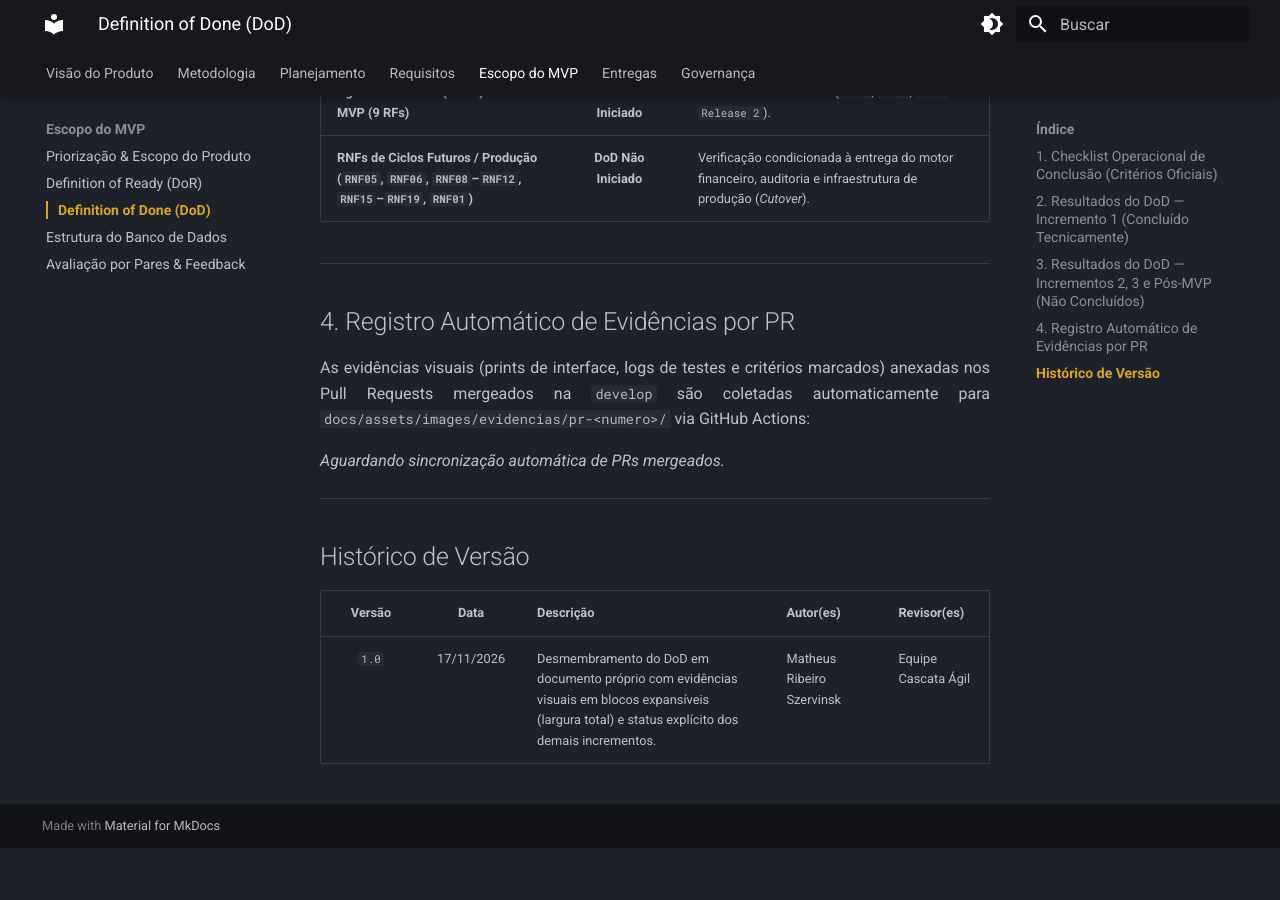
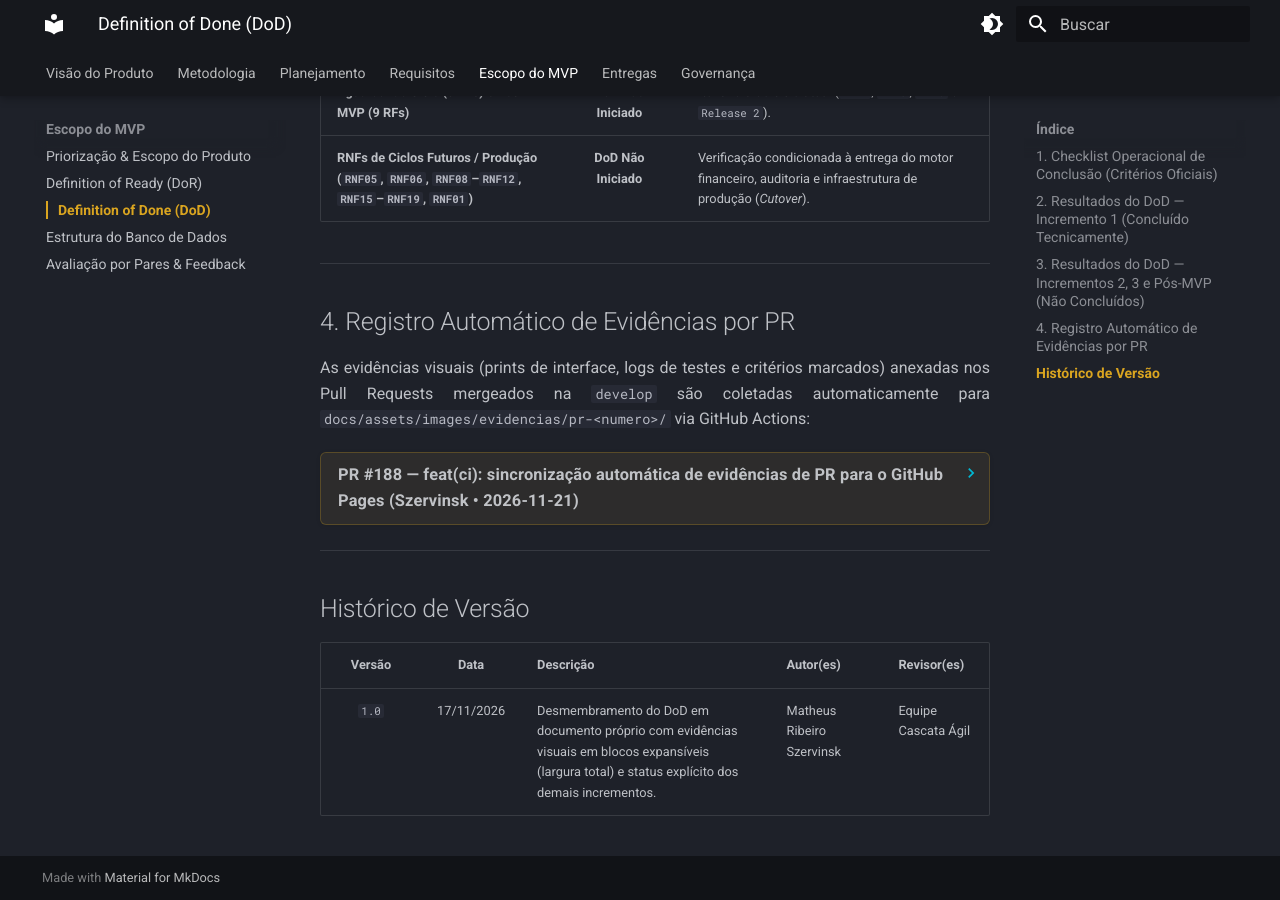
Before and after one commit to mdsreq-fga-unb/REQ-2026.2-T01-DUOC-Finance, an MkDocs documentation site: the page built from docs/mvp/dod.md, in a window 1280 px wide and 900 px high, scrolled down 2902 px. Built offline with MkDocs 1.6.1 and Material for MkDocs 9.7.7, drawn with Linux system fonts in a browser that asks for light colours; before the commit the page ends 3750 px from its top, so only the background shows below that.

Commit message:
docs(evidencias): sincroniza evidencias do PR #188 [skip ci]

```diff
--- a/docs/mvp/dod.md
+++ b/docs/mvp/dod.md
@@ -109,7 +109,20 @@ As evidências visuais (prints de interface, logs de testes e critérios marcado
 
 <!-- AUTO-EVIDENCIAS-PR:START -->
 
-*Aguardando sincronização automática de PRs mergeados.*
+<!-- PR-188:START -->
+??? info "PR #188 — feat(ci): sincronização automática de evidências de PR para o GitHub Pages (Szervinsk • 2026-11-21)"
+
+    - **Pull Request:** [#188](https://github.com/mdsreq-fga-unb/REQ-2026.2-T01-DUOC-Finance/pull/188) • **Issues:** #178 • **Requisitos:** —
+    - **CI / Verificações:** 2/3 check(s) aprovado(s) • **Critérios marcados:** 6 aceito(s), 0 pendente(s)
+
+    <div class="req-evidence-media-grid">
+      <div class="req-evidence-media-card">
+        <img src="../../assets/images/evidencias/pr-188/01-image.png" alt="image">
+        <span class="req-evidence-media-caption">image (<code>pr-188/01-image.png</code>)</span>
+      </div>
+    </div>
+
+<!-- PR-188:END -->
 
 <!-- AUTO-EVIDENCIAS-PR:END -->
 
```
Also changed, not shown: docs/assets/images/evidencias/pr-188/01-image.png (added).
